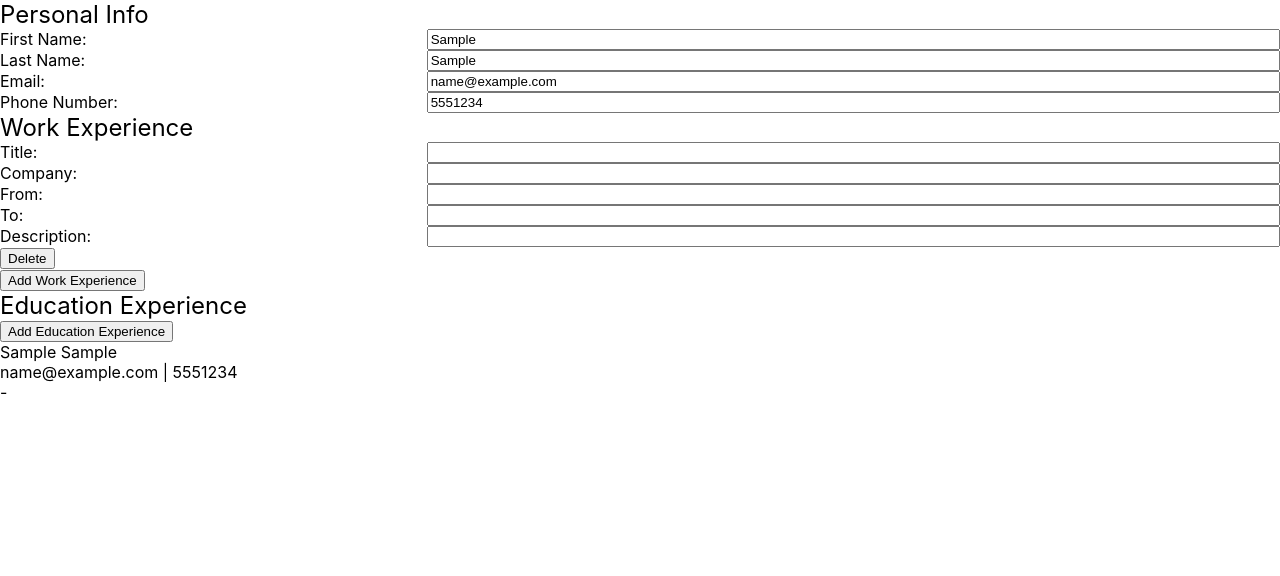
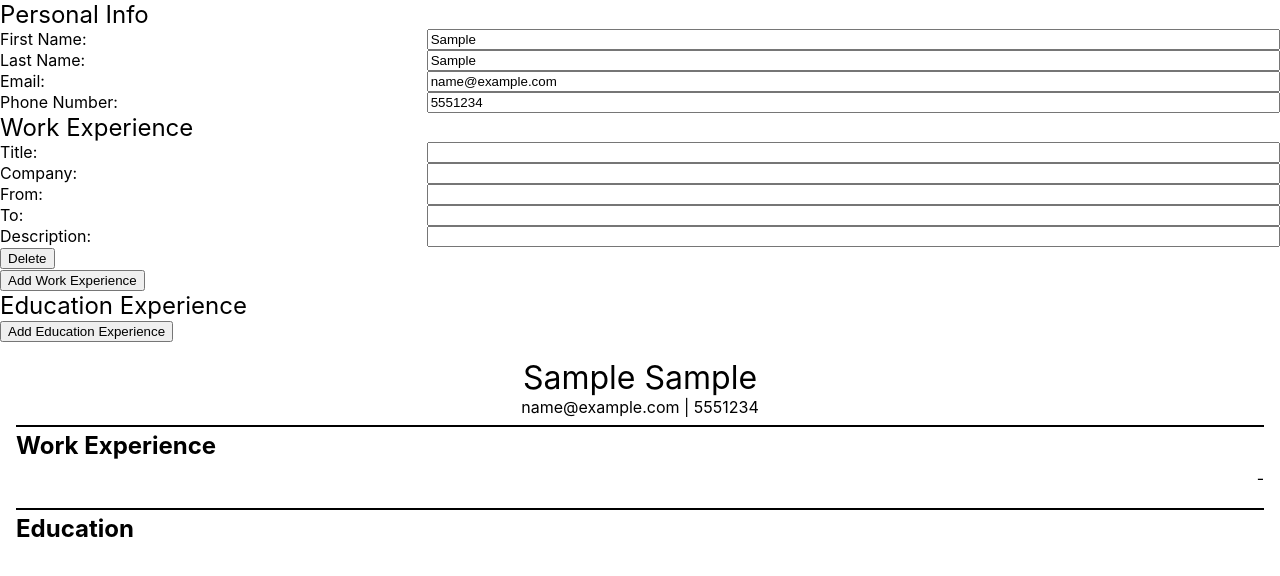
Before and after one commit to JackAgtual/cv-application, a React (Create React App) app: page / in a window 1280 px wide. Both pictures are taken after typing "Sample", "Sample", "name@example.com", "5551234" into the empty fields and a click on the button "Add Work Experience". Shown: the top 576 px of the page. Built offline with nearby package versions, Linux system fonts and the light colour scheme.

Commit message:
Styling CV

```diff
--- a/src/components/CV.js
+++ b/src/components/CV.js
@@ -1,4 +1,6 @@
 import React, { Component } from "react"
+import CVCSS from '../styles/CV.module.css'
+import uniqid from 'uniqid'
 
 export default class CV extends Component {
     constructor(props) {
@@ -8,30 +10,32 @@ export default class CV extends Component {
     render() {
         const { personalInfo, workExperience, educationExperience } = this.props
         return (
-            <div>
-                <div className="personalInfo">
-                    <div className="name">{`${personalInfo.firstName} ${personalInfo.lastName}`}</div>
-                    <div className="contact">{`${personalInfo.email} | ${personalInfo.phoneNumber}`}</div>
+            <div className={CVCSS.cv}>
+                <div className={CVCSS.personalInfo}>
+                    <div className={CVCSS.name}>{`${personalInfo.firstName} ${personalInfo.lastName}`}</div>
+                    <div>{`${personalInfo.email} | ${personalInfo.phoneNumber}`}</div>
                 </div>
-                <div className="workExperience">
+                <div className={CVCSS.workExperience}>
+                    <div className={CVCSS.sectionHeader}>Work Experience</div>
                     {workExperience.map(job => {
                         return (
-                            <div className="job">
-                                <div className="jobTitle">{job.title}</div>
-                                <div className="company">{job.company}</div>
-                                <div className="jobDates">{`${job.from} - ${job.to}`}</div>
-                                <div className="jobDescription">{job.description}</div>
+                            <div key={uniqid()} className={CVCSS.experience}>
+                                <div className={CVCSS.experienceTitle}>{job.title}</div>
+                                <div>{`${job.from} - ${job.to}`}</div>
+                                <div className={CVCSS.companyName}>{job.company}</div>
+                                <div className={CVCSS.jobDescription}>{job.description}</div>
                             </div>
                         )
                     })}
                 </div>
-                <div className="educationExperience">
+                <div>
+                    <div className={CVCSS.sectionHeader}>Education</div>
                     {educationExperience.map(school => {
                         return (
-                            <div className="education">
-                                <div className="schoolName">{school.school}</div>
-                                <div className="degree">{school.degree}</div>
-                                <div className="completionDate">{school.completionDate}</div>
+                            <div key={uniqid()} className={CVCSS.experience}>
+                                <div className={CVCSS.experienceTitle}>{school.school}</div>
+                                <div>{school.completionDate}</div>
+                                <div>{school.degree}</div>
                             </div>
                         )
                     })}
--- /dev/null
+++ b/src/styles/CV.module.css
@@ -0,0 +1,40 @@
+.cv {
+    margin: 1rem;
+}
+
+.personalInfo {
+    display: flex;
+    flex-direction: column;
+    align-items: center;
+}
+
+.name {
+    font-size: 2rem;
+}
+
+.sectionHeader {
+    font-size: 1.5rem;
+    font-weight: bold;
+    margin: 0.5rem 0;
+    padding-top: 0.25rem;
+    border-top: 2px solid black;
+}
+
+.experience {
+    display: grid;
+    grid-template-columns: 3fr max-content;
+    margin-bottom: 1rem;
+}
+
+.experienceTitle {
+    font-weight: bold;
+}
+
+.companyName {
+    margin-bottom: 0.25rem;
+}
+
+.companyName,
+.jobDescription {
+    grid-column: 1 / 2;
+}
```
